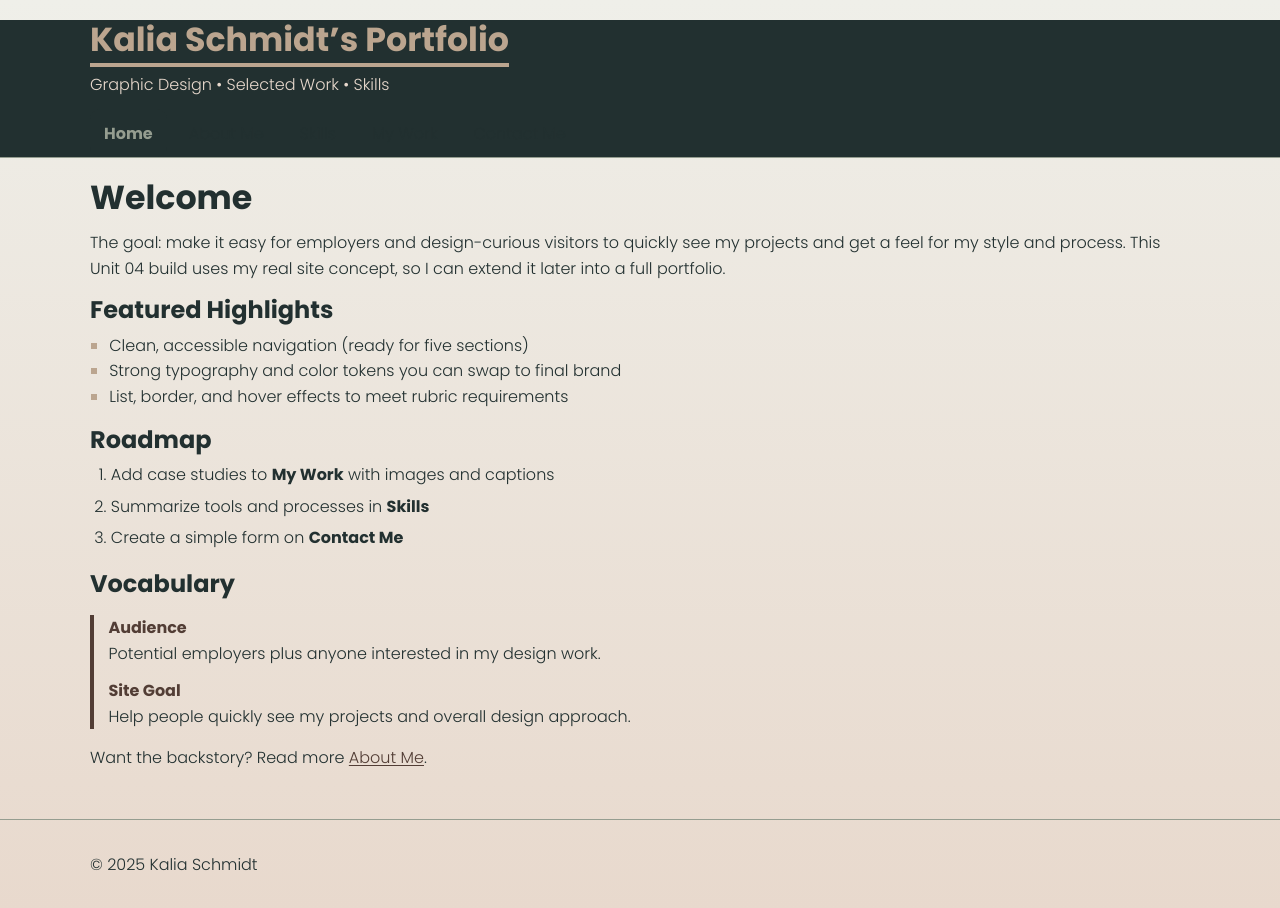
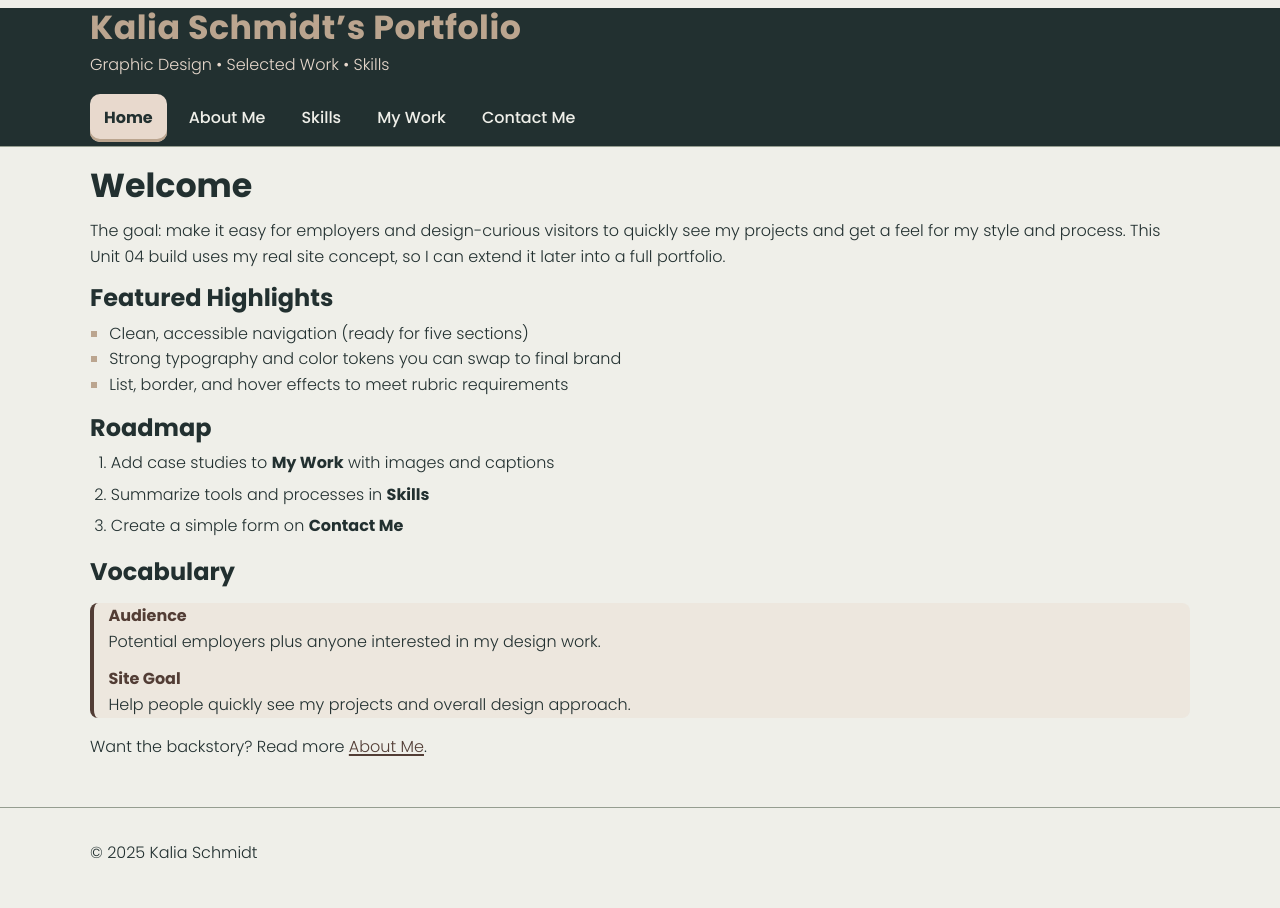
Before and after one commit to schmidtkalia-cpu/dwdd1600, a plain HTML site: page 04intro-css/index.html in a window 1280 px wide. Drawn offline with Linux system fonts and the light colour scheme.

Commit message:
Add files via upload

```diff
--- a/04intro-css/style.css
+++ b/04intro-css/style.css
@@ -1,19 +1,19 @@
 /* ================================
    Unit 04 – Site Styles (External CSS)
    Concept: Kalia Schmidt’s Portfolio
-   Replace the HEX values below with your final palette from the design doc.
+   Palette: #223030, #523d35, #959d90, #bba58f, #e8d9cd, #efefe9
    ================================ */
 
-/* ---- Color Tokens (swap to your palette) ---- */
+/* ---- Color Tokens ---- */
 :root {
   --bg: #efefe9;          /* light off-white background */
-  --surface: #e8d9cd;     /* soft beige surface sections */
+  --surface: #e8d9cd;     /* soft beige surface blocks */
   --brand: #523d35;       /* rich brown brand color */
-  --brand-strong: #223030;/* deep green/teal for emphasis */
-  --text: #223030;        /* dark text for readability */
-  --muted: #959d90;       /* muted green-gray secondary text */
+  --brand-strong: #223030;/* deep green/teal emphasis (header/nav bg) */
+  --text: #223030;        /* primary text on light background */
+  --muted: #959d90;       /* secondary text */
   --accent: #bba58f;      /* warm tan accent */
-  --border: #959d90;      /* borders */
+  --border: #959d90;      /* borders and dividers */
 }
 
 /* ---- Reset-ish ---- */
@@ -23,93 +23,130 @@ html { box-sizing: border-box; }
 /* ---- Body (required: style body tag) ---- */
 body {
   margin: 0;
-  font-family: "Poppins", system-ui, -apple-system, Segoe UI, Roboto, Arial, sans-serif; /* required: font-family */
-  font-weight: 300;       /* weight 1 */
-  font-size: 1rem;        /* size 1 */
+  font-family: "Poppins", system-ui, -apple-system, Segoe UI, Roboto, Arial, sans-serif; /* font-family present */
+  font-weight: 300;       /* weight #1 */
+  font-size: 1rem;        /* size #1 */
   line-height: 1.6;
   color: var(--text);
-  background: linear-gradient(180deg, var(--bg), var(--surface)); /* required: background color */
+  background: var(--bg);  /* uses #efefe9 */
 }
 
 /* Layout helper */
 .container { width: min(1100px, 92%); margin-inline: auto; }
 
 /* ---- Headings (required: h1, h2) ---- */
-h1, h2 { margin-block: 0.6em 0.3em; font-weight: 700; line-height: 1.2; } /* weight 2 */
-h1 { font-size: clamp(1.75rem, 2.6vw, 2.25rem); } /* size 2 */
-h2 { font-size: clamp(1.25rem, 2vw, 1.5rem); }    /* size 3 */
+h1, h2 {
+  margin-block: 0.6em 0.3em;
+  line-height: 1.2;
+  color: var(--brand-strong);
+  font-weight: 700;       /* weight #2 */
+}
+h1 { font-size: clamp(1.75rem, 2.6vw, 2.25rem); } /* size #2 */
+h2 { font-size: clamp(1.25rem, 2vw, 1.5rem); }    /* size #3 */
 
 /* ---- Paragraphs (required: p) ---- */
 p { margin-block: 0.75em; color: var(--text); }
 
-/* ---- Header / Branding ---- */
+/* =======================================
+   HEADER / BRANDING (high-contrast fixes)
+   ======================================= */
 .site-header {
-  background: var(--brand-strong);  /* deep teal/dark green */
+  background: var(--brand-strong);          /* #223030: dark header for contrast */
   border-bottom: 1px solid var(--border);
+  /* blur only matters if translucent; we keep solid for contrast */
 }
 
+.site-title { margin: 0.5rem 0 0; }
 .site-title .brand {
-  color: var(--accent);  /* warm tan highlight */
-  border-bottom: 4px solid var(--accent);
+  color: var(--accent);                      /* #bba58f */
+  letter-spacing: 0.5px;
+  border-radius: 4px;                        /* border radius */
+  padding-bottom: 2px;
 }
 
 .site-slogan {
-  color: var(--surface); /* soft beige for contrast */
+  margin: 0.25rem 0 0.75rem;
+  color: var(--surface);                     /* #e8d9cd for softer contrast */
 }
 
-/* ---- Navigation (flex horizontal, no underline, 48px targets, way-finding) ---- */
+/* =======================================
+   NAVIGATION (always visible; way-finding)
+   ======================================= */
 .site-nav ul {
   list-style: none;
   margin: 0;
-  padding: 0;
-  display: flex;                                      /* flexbox */
+  padding: 0.25rem 0;
+  display: flex;                             /* flexbox horizontal */
   gap: 0.5rem;
 }
+
 .site-nav a {
   display: inline-flex;
   align-items: center;
-  height: 48px;                                       /* min 48px */
+  justify-content: center;
+  height: 48px;                              /* large tap target */
   padding: 0 14px;
-  text-decoration: none;                              /* remove underline */
-  color: var(--text);
-  border-radius: 10px;                                /* border radius */
-  transition: transform 120ms ease, background-color 120ms ease, color 120ms ease;
+  text-decoration: none;                     /* remove underline in header */
+  color: var(--bg);                          /* #efefe9: light text on dark header */
+  background: transparent;
+  border-radius: 10px;
+  font-weight: 500;                          /* stronger default for readability */
+  transition: background-color 150ms ease, color 150ms ease, transform 120ms ease, box-shadow 120ms ease;
+  outline: none;
 }
+
+/* Hover/Focus: clear feedback, high contrast */
 .site-nav a:hover,
 .site-nav a:focus-visible {
-  background: var(--border);
-  color: #e8d9cd;
+  background: var(--brand);                  /* #523d35 (brown) */
+  color: var(--bg);                          /* off-white text */
   transform: translateY(-1px);
-  outline: none;
 }
-/* Way-finding: current page */
+
+/* Keyboard focus ring for accessibility */
+.site-nav a:focus-visible {
+  box-shadow: 0 0 0 3px var(--accent);       /* tan focus outline */
+}
+
+/* Active page (way-finding): light pill on dark header */
 .site-nav a[aria-current="page"] {
-  background: var(--brand-strong);
-  color: #959d90;
+  background: var(--surface);                /* #e8d9cd (beige) */
+  color: var(--brand-strong);                /* #223030 (dark) */
   font-weight: 700;
+  box-shadow: inset 0 -3px 0 0 var(--accent);
 }
 
 /* ---- Lists (bullet type, spacing, definition list styling) ---- */
 .fancy-list {
-  list-style-type: square;                            /* change bullet type */
-  padding-left: 1.2rem;                               /* padding */
-  margin: 0.5rem 0 1rem 0;                            /* margin */
+  list-style-type: square;                   /* change bullet type */
+  padding-left: 1.2rem;                      /* padding */
+  margin: 0.5rem 0 1rem 0;                   /* margin */
 }
 .fancy-list li::marker { color: var(--accent); }
 
-.spaced-list { padding-left: 1.3rem; margin: 0.5rem 0 1.25rem 0; }
+.spaced-list {
+  padding-left: 1.3rem;
+  margin: 0.5rem 0 1.25rem 0;
+}
 .spaced-list li { margin-block: 0.35rem; }
 
-.terms { border-left: 4px solid var(--brand); padding-left: 0.9rem; }
+/* Definition list styling (style the definition list) */
+.terms {
+  border-left: 4px solid var(--brand);
+  padding-left: 0.9rem;
+  background: color-mix(in srgb, var(--surface) 40%, transparent);
+  border-radius: 8px;
+}
 .terms dt { font-weight: 700; color: var(--brand); }
-.terms dd { margin: 0 0 0.75rem 0; }
+.terms dd { margin: 0 0 0.75rem 0; color: var(--text); }
 
-/* ---- Card (borders demo) ---- */
+/* ---- Cards / Borders demo ---- */
 .card {
-  background: #959d90;
-  border: 2px dashed var(--border);                   /* color/type/thickness */
-  border-radius: 12px;                                /* border radius */
+  background: var(--surface);
+  border: 2px dashed var(--border);          /* border color/type/thickness */
+  border-radius: 12px;                       /* border radius */
   padding: 1rem;
+  color: var(--brand-strong);
 }
 
 /* ---- Content links (hover pseudo-class) ---- */
@@ -117,10 +154,12 @@ main a {
   color: var(--brand);
   text-decoration: underline;
   text-underline-offset: 2px;
+  text-decoration-thickness: 2px;
+  transition: color 120ms ease, text-decoration-thickness 120ms ease;
 }
 main a:hover,
 main a:focus-visible {
-  color: var(--accent);                               /* hover effect for links */
+  color: var(--accent);                      /* hover state affecting links */
   text-decoration-thickness: 3px;
   outline: none;
 }
@@ -133,16 +172,20 @@ main a:focus-visible {
   color: var(--muted);
 }
 
+/* ---- Optional utility (medium weight for subheads/buttons) ---- */
+.medium { font-weight: 500; }                /* additional weight in use */
+
 /* ================================
-   Comments (required for rubric)
-   - External stylesheet in use
-   - Google Font loaded in HTML head
-   - font-family set; weights (300,700) + optional 500
-   - Multiple font sizes (base, h1, h2)
-   - Styled body, h1, h2, p, nav
-   - Lists: custom bullet, margins, padding, definition list styling
-   - Borders: color/type/thickness + radius
-   - Nav: flex horizontal, no underline, 48px targets, way-finding via [aria-current]
-   - Link hover state in content
-   - Background + text colors (replace HEX tokens with final palette)
+   Comments (for rubric verification)
+   - External stylesheet in use.
+   - Google Font loaded in HTML head (Poppins).
+   - font-family set here; weights: 300, 500 (.medium), 700.
+   - Multiple font sizes: base 1rem, h1/h2 via clamp().
+   - Styled body, h1, h2, p, nav.
+   - Lists: custom bullet type; margins & padding; definition list styled.
+   - Borders: color/type/thickness + border-radius (see .card, header brand).
+   - Navigation: flex horizontal, no underline, 48px min target, visible by default.
+   - Way-finding: [aria-current="page"] gets high-contrast pill.
+   - Pseudo-class: hover/focus-visible styles for anchors in main content.
+   - Colors: body uses #efefe9; header uses dark #223030 for readability.
    ================================ */
```
